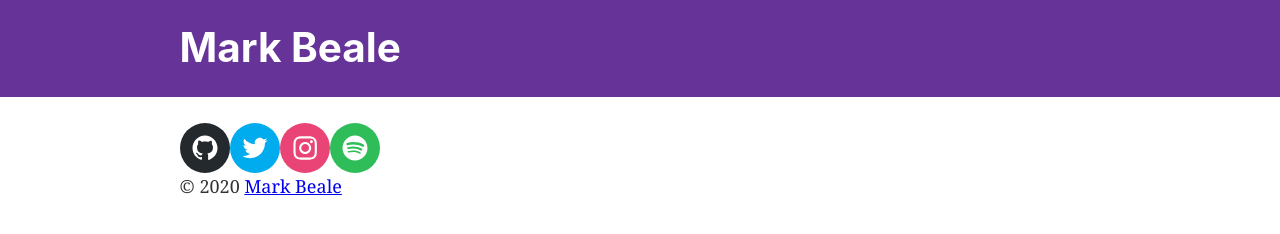
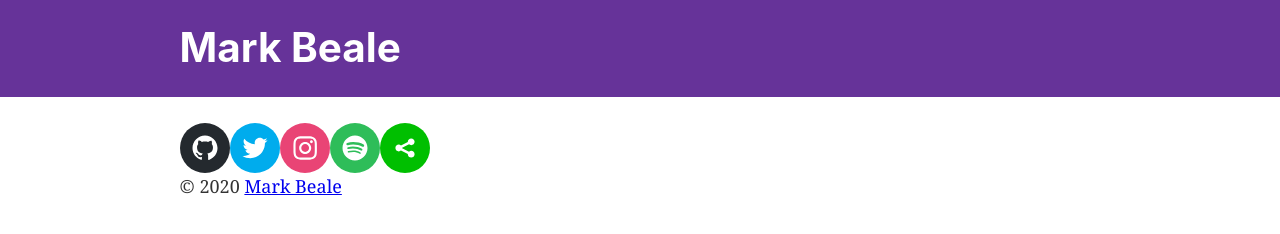
Before and after one commit to mabeale/profile1.0, a Gatsby site: page / in a window 1280 px wide. Built offline with nearby package versions, Linux system fonts and the light colour scheme; Gatsby itself is replaced by a stand-in of ours.

Commit message:
Added dev.to link

```diff
--- a/src/pages/index.js
+++ b/src/pages/index.js
@@ -13,6 +13,7 @@ const IndexPage = () => (
     <SocialIcon url="https://twitter.com/markbealedev" />
     <SocialIcon url="https://instagram.com/markalanbeale" />
     <SocialIcon url="https://open.spotify.com/user/mabeale" />
+    <SocialIcon url="https://dev.to/mabeale" />
   </Layout>
 )
 
```
